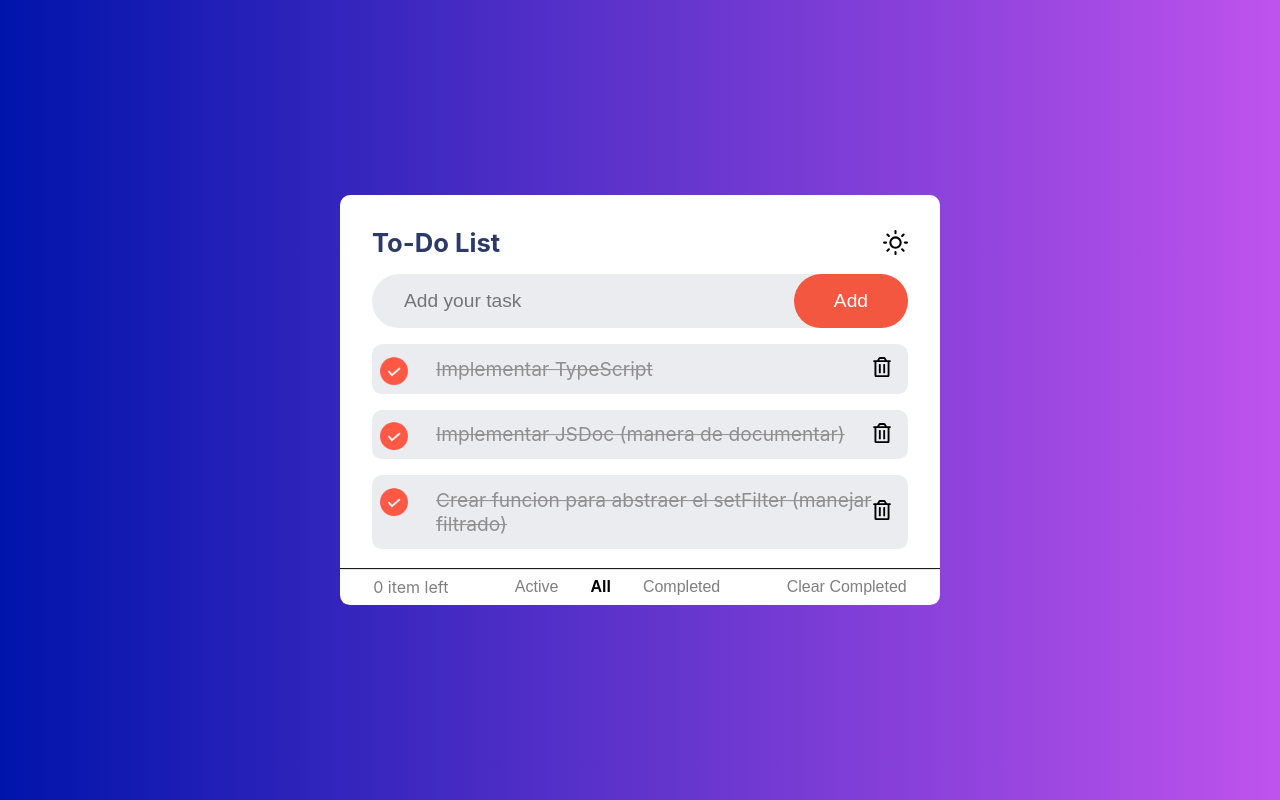
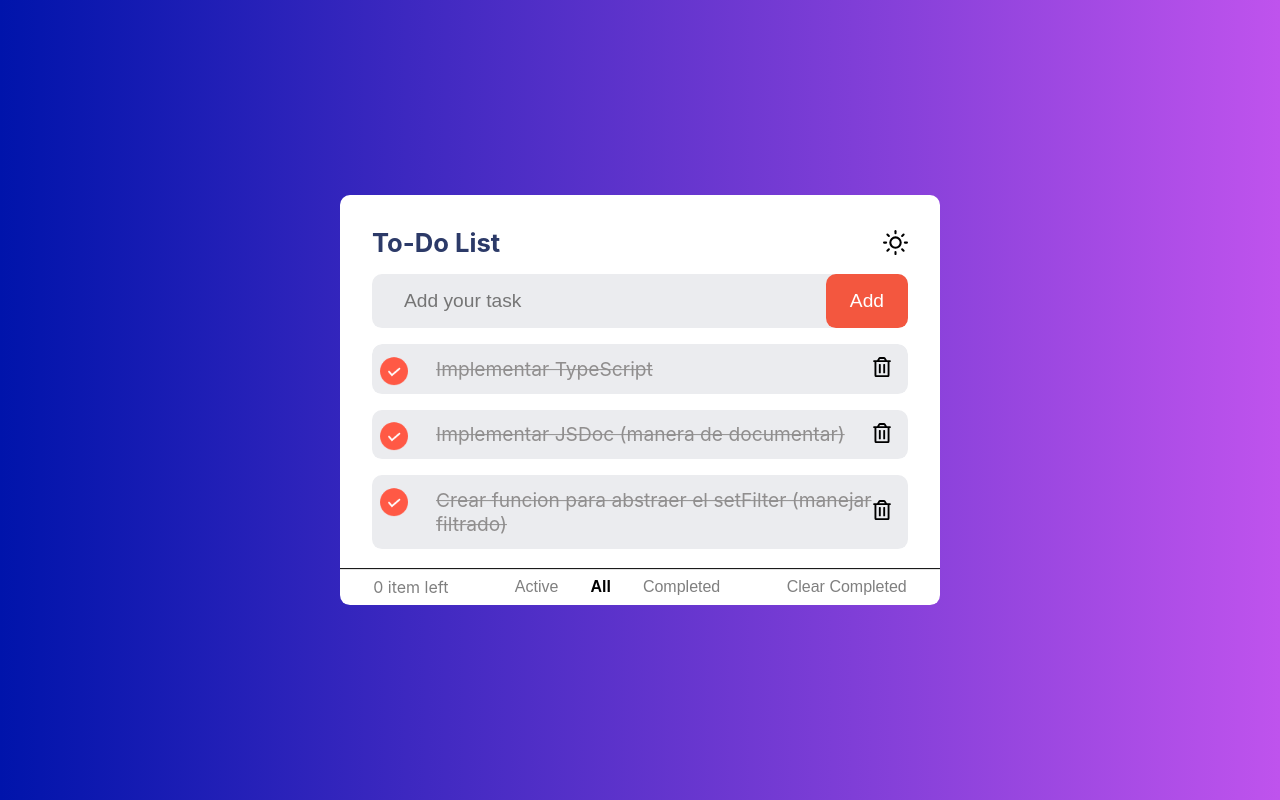
Before and after one commit to Life4Death04/ToDo-2v-Portfolio, a React (Create React App) app: page / in a window 1280 px wide. Built offline with nearby package versions, Linux system fonts and the light colour scheme.

Commit message:
Button Input Task Style Change

```diff
--- a/src/components/todo/todo.css
+++ b/src/components/todo/todo.css
@@ -70,7 +70,7 @@ header{
     font-size: 1.2rem;
     margin: 1rem 0;
     padding: 1rem 2rem;
-    border-radius: 50px;
+    border-radius: 10px;
     width: 100%;
 }
 
@@ -82,8 +82,8 @@ header{
     color: #fff;
     font-size: 1.2rem;
     width: fit-content;
-    padding: 1rem 2.5rem;
-    border-radius: 50px;
+    padding: 1rem 1.5rem;
+    border-radius: 10px;
 }
 
 #addTask-btn:hover{
```
